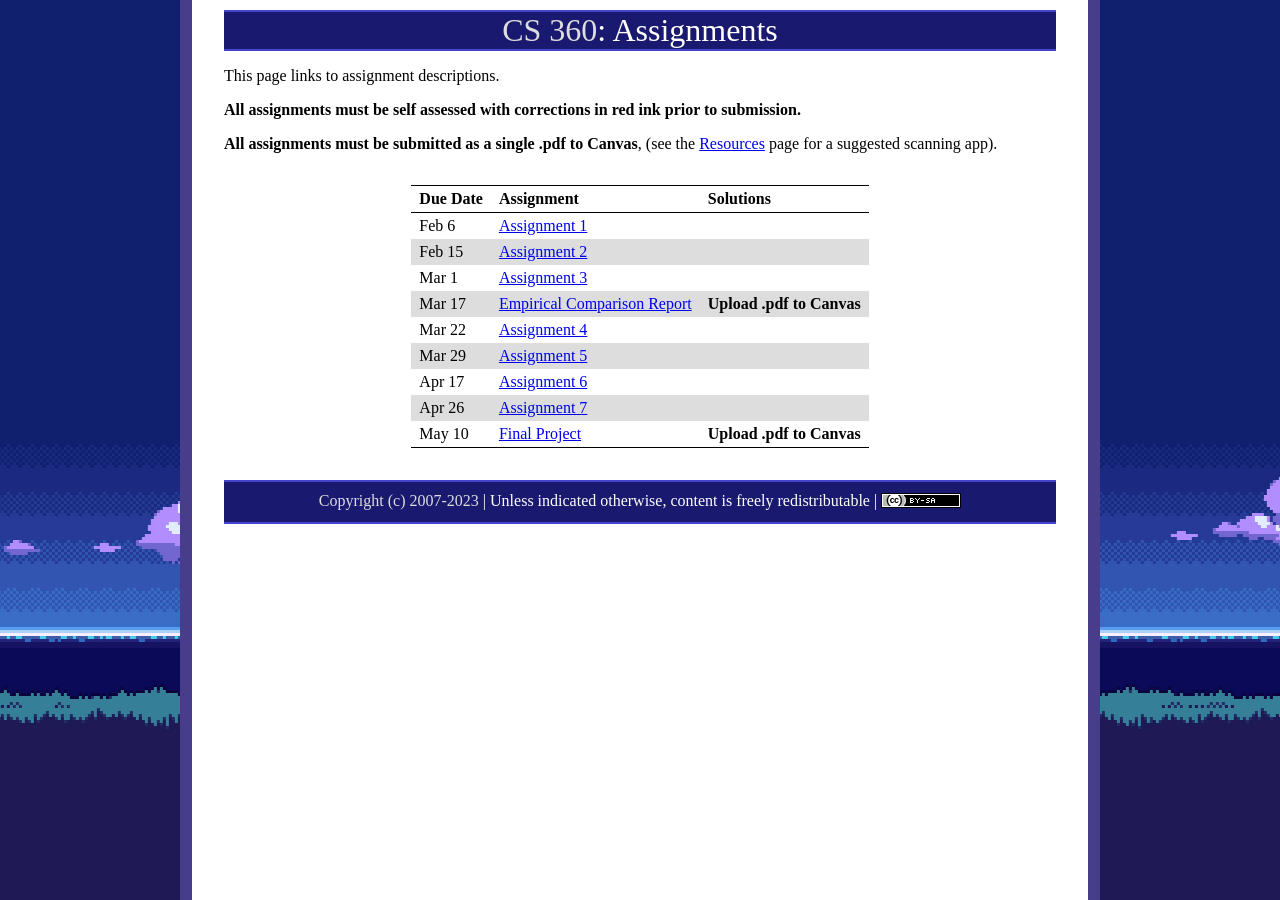
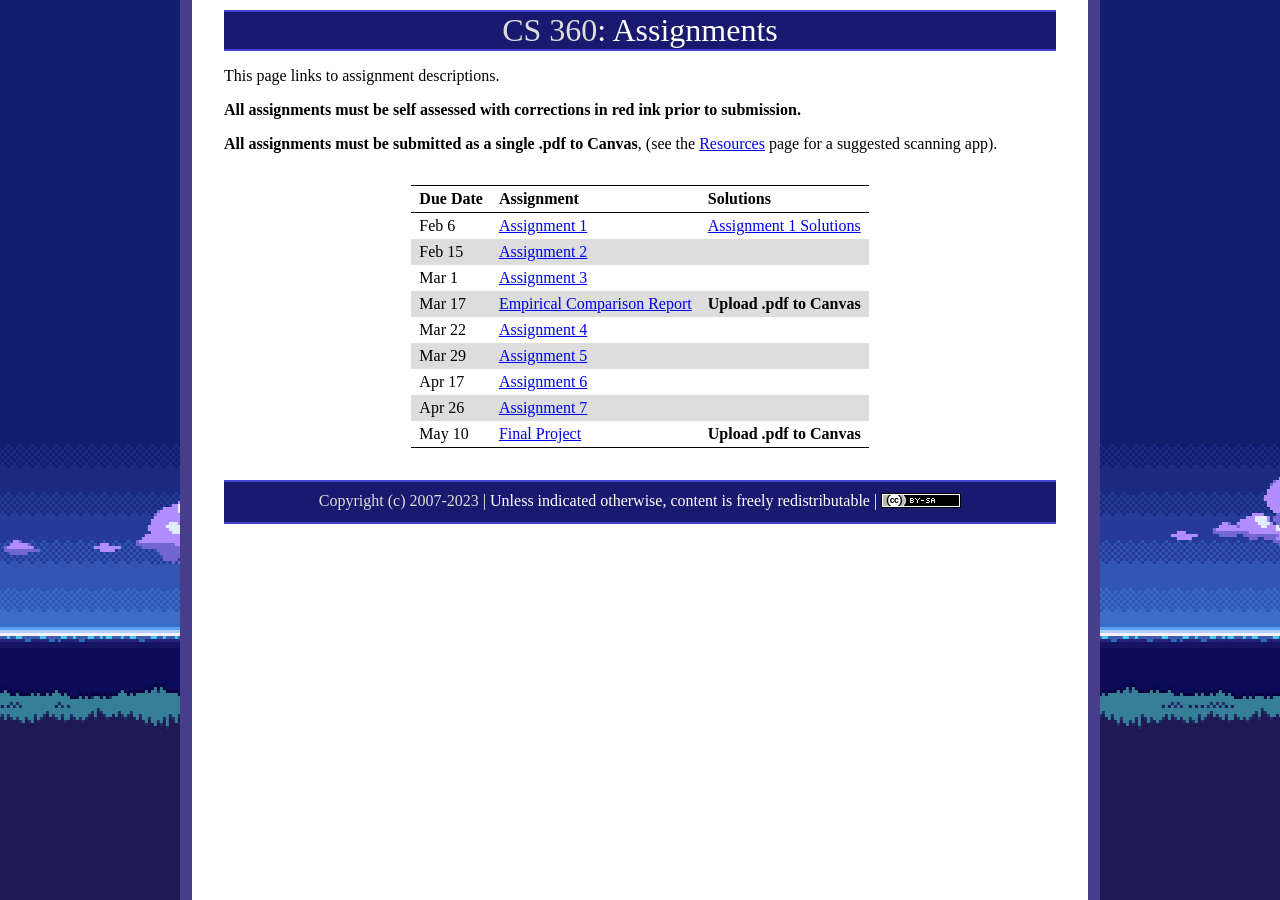
Before and after one commit to ycpcs/cs360-spring2023, a Jekyll site: the page built from assign/index.md, in a window 1280 px wide. Built offline with Jekyll 4.4.1, drawn with Linux system fonts in a browser that asks for light colours.

Commit message:
add assign01 solutions
add assign01 solutions

```diff
--- a/assign/index.md
+++ b/assign/index.md
@@ -11,7 +11,7 @@ This page links to assignment descriptions.
 
 > Due Date |                Assignment                                | Solutions                                               |
 > -------- | -------------------------------------------------------- | ------------------------------------------------------- |
-> Feb 6    | [Assignment 1](../assign/assign01.html)                  |  |
+> Feb 6    | [Assignment 1](../assign/assign01.html)                  | [Assignment 1 Solutions](../assign/sol/assign01sol.pdf) |
 > Feb 15   | [Assignment 2](../assign/assign02.html)                  |  |
 > Mar 1   | [Assignment 3](../assign/assign03.html)                   |  |
 > Mar 17   | [Empirical Comparison Report](../assign/emp_comp.html)   | **Upload .pdf to Canvas** |
```
Also changed, not shown: 1 other file.
